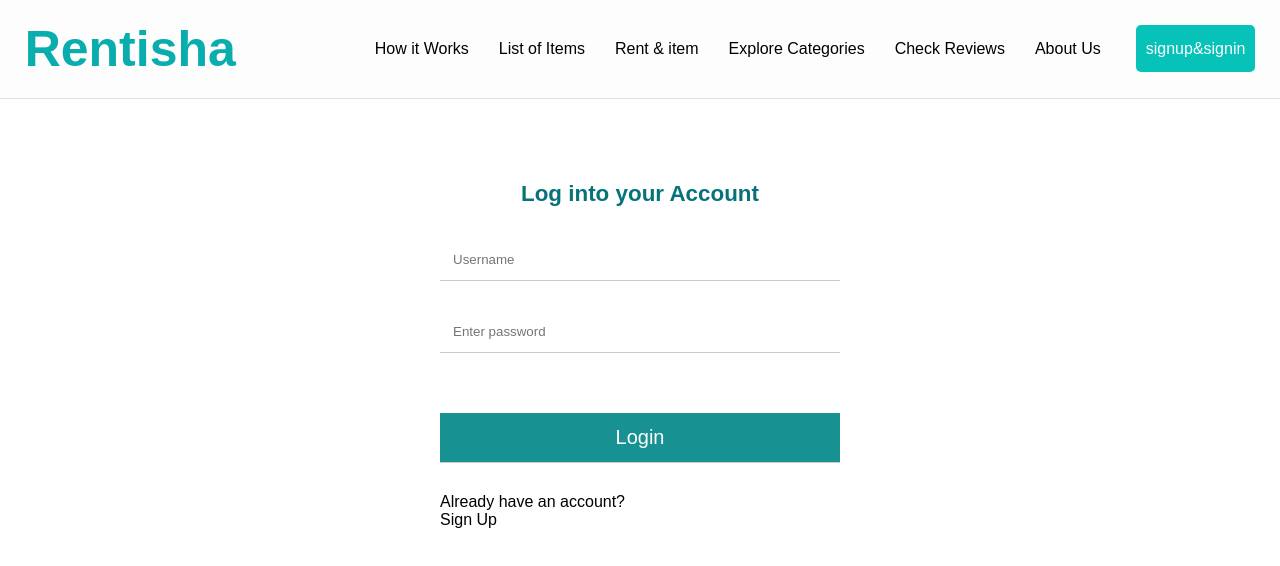
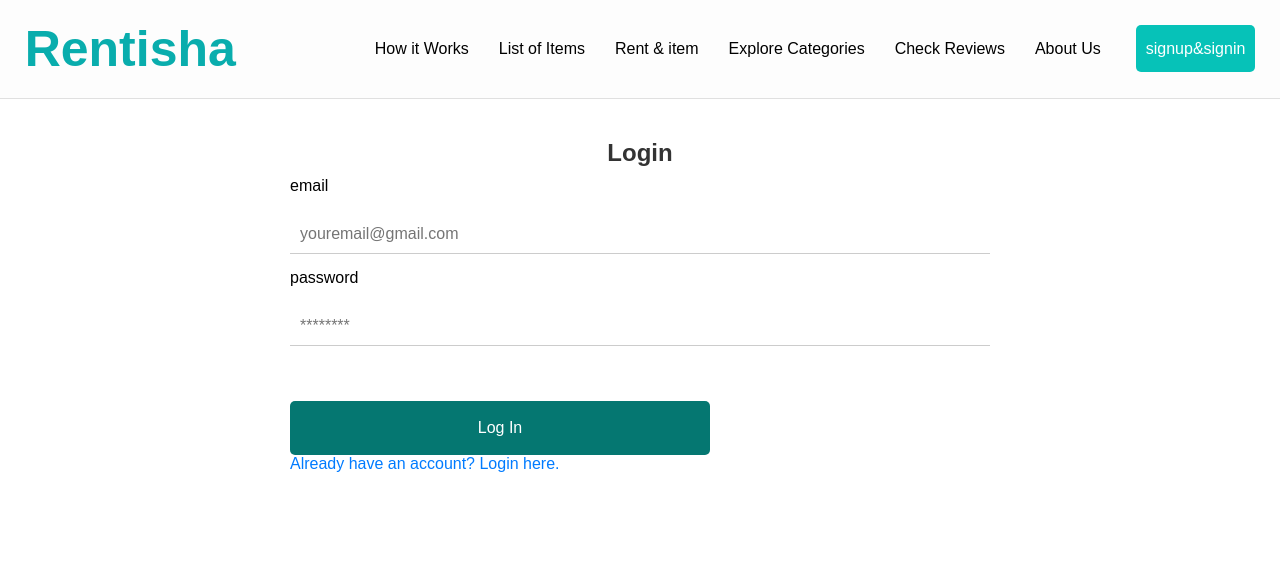
Before and after one commit to emanikor/Rentisha-app, a React (Create React App) app: page /sign in a window 1280 px wide. Shown: the top 566 px of the page. Built offline with nearby package versions, Linux system fonts and the light colour scheme.

Commit message:
Add files via upload

```diff
--- a/src/components/Regristration/Sign.css
+++ b/src/components/Regristration/Sign.css
@@ -1,32 +1,50 @@
-/* sign.css */
+/* Sign.css */
 
-.inputSign {
-    max-width: 400px;
-    margin: 0 auto;
-    margin-top: 50px;
+/* Common styles for both forms */
+.auth-form-container {
+  margin: 0 auto;
+  max-width: 700px;
   }
 
-  .inputSign form {
-    display: flex;
-    flex-direction: column;
+  .auth-form-container h2 {
+    margin-top: 40px;
+    margin-bottom: 10px;
+    text-align: center;
+    color: #333;
   }
 
-  .inputSign input {
-    padding: 13px;
-    margin-bottom: 30px;
+  .auth-form-container input {
+    margin-top: 20px;
+    width: 100%;
+    margin-bottom: 15px;
+    padding: 10px;
+    font-size: 16px;
     border: none;
-    border-bottom: 1px solid rgb(204, 203, 203);
+    border-bottom: 1px solid #ccc;
 
   }
 
-
-  .inputSign input[type="submit"] {
-    margin-top: 30px;
-    background-color:rgb(23, 145, 145);
-    font-size: 20px;
+  .auth-form-container button {
+    margin-top: 40px;
+    width: 60%;
+    padding: 18px;
+    font-size: 16px;
+    background-color: #057771;
     color: #fff;
+    border: none;
+    border-radius: 5px;
     cursor: pointer;
   }
-  .inputSign input[type="submit"]:hover {
-opacity: .7;
+
+  .link-text {
+    margin-top: 20px;
+    text-align: center;
+    color: #007bff;
+    cursor: pointer;
   }
+
+  .link-btn:hover {
+    text-decoration: underline;
+  }
+
+  /* Additional styles can be added based on your specific design requirements */
--- a/src/components/Regristration/SignIn.js
+++ b/src/components/Regristration/SignIn.js
@@ -1,54 +1,27 @@
-import React, { useState } from 'react';
+import React, { useState } from "react";
 import './Sign.css';
-import '../component.css';
-import { Link } from 'react-router-dom';
 
-const SignIn = () => {
-  const [Name, setName] = useState('');
-  const [Pass, setPass] = useState('');
+export const Login = (props) => {
+    const [email, setEmail] = useState('');
+    const [pass, setPass] = useState('');
 
-  const formsubmit = (e) => {
-    e.preventDefault();
-    console.log('Form submitted');
-    console.log('Username:', Name);
-    console.log('Password:', Pass);
-    // Here, you can handle the form submission logic, such as sending the data to the server for authentication.
-  };
+    const handleSubmit = (e) => {
+        e.preventDefault();
+        console.log(email);
+    }
 
-  const handleNameChange = (e) => {
-    setName(e.target.value);
-  };
-
-  const handlePassChange = (e) => {
-    setPass(e.target.value);
-  };
-
-  return (
-    <div className='inputSign'>
-      <form onSubmit={formsubmit}>
-        <h5 className='flexCenter paddings secondaryText'>Log into your Account</h5>
-        <input
-          type='text'
-          value={Name}
-          onChange={handleNameChange}
-          id='userName'
-          name='userName'
-          placeholder='Username'
-        />
-        <input
-          type='password'
-          value={Pass}
-          onChange={handlePassChange}
-          id='password'
-          name='password'
-          placeholder='Enter password'
-        />
-        <input type='submit' value='Login' />
-        Already have an account? <Link to='/signup'>Sign Up</Link>
-      </form>
-
-    </div>
-  );
-};
-
-export default SignIn;
+    return (
+        <div className="auth-form-container">
+            <h2>Login</h2>
+            <form className="login-form" onSubmit={handleSubmit}>
+                <label htmlFor="email">email</label>
+                <input value={email} onChange={(e) => setEmail(e.target.value)}type="email" placeholder="youremail@gmail.com" id="email" name="email" />
+                <label htmlFor="password">password</label>
+                <input value={pass} onChange={(e) => setPass(e.target.value)} type="password" placeholder="********" id="password" name="password" />
+                <button type="submit">Log In</button>
+            </form>
+            <a className="link-text" onClick={() => props.onFormSwitch('SignUp')}>Already have an account? Login here.</a>
+        </div>
+    )
+}
+ export default Login
```
Also changed, not shown: src/components/Regristration/SignUp.js (+58 -7 lines), src/components/pages/Sign.js (+16 -24 lines).
